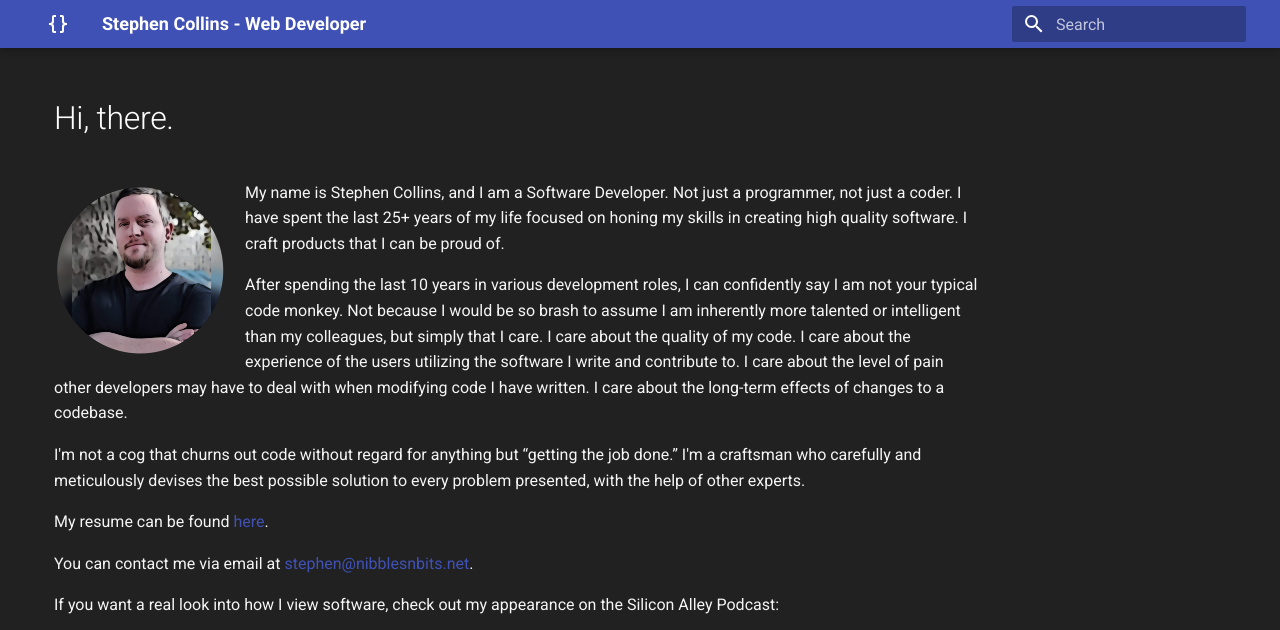
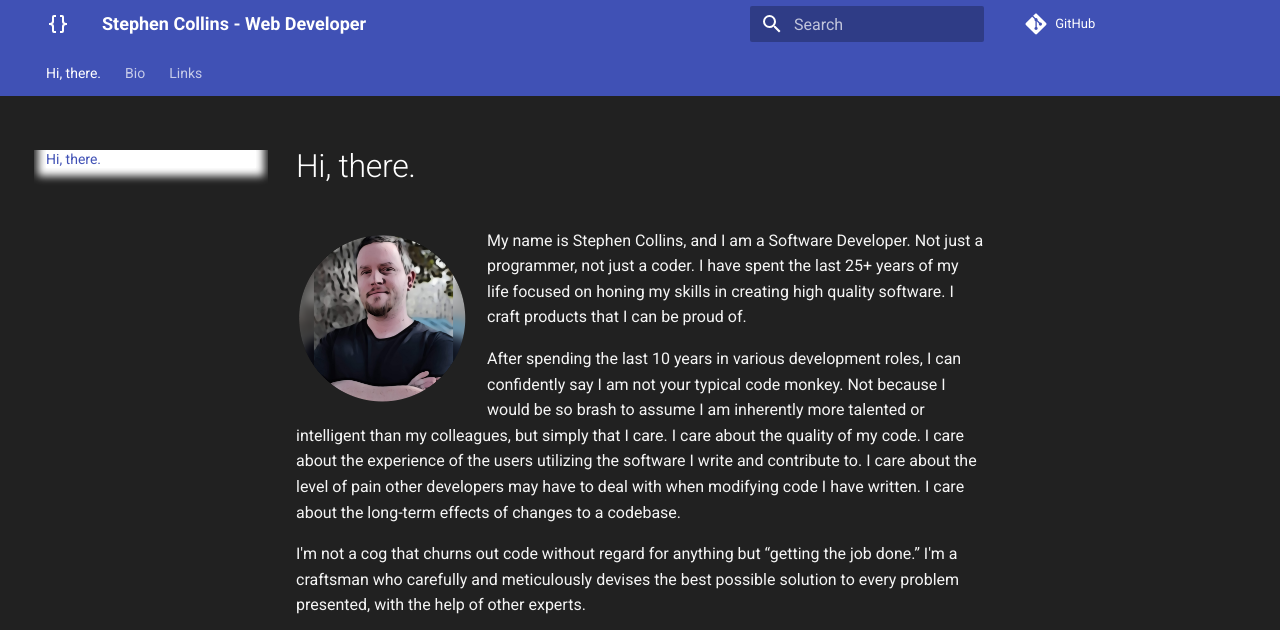
Before and after one commit to nibblesnbits/nibblesnbits.github.io, an MkDocs documentation site: the page built from docs/index.md, in a window 1280 px wide and 1004 px high, cut to the strip 0-630 px from the top of the window. Built offline with MkDocs 1.6.1 and Material for MkDocs 9.7.7, drawn with Linux system fonts in a browser that asks for light colours; comment, search, counter and statistics services are not loaded.

Commit message:
updated mkdocs and fixed css bug

```diff
--- a/docs/stylesheets/theme-mod.css
+++ b/docs/stylesheets/theme-mod.css
@@ -1,16 +1,13 @@
 .md-content {
-  margin-left: 0;
-}
-.md-sidebar--primary {
-  display: none;
+    margin-left: 0;
 }
 
 .headshot {
-  margin-right: 2ch;
-  margin-bottom: 8px;
-  width: 175px;
+    margin-right: 2ch;
+    margin-bottom: 8px;
+    width: 175px;
 }
 
 .md-icon--menu {
-  display: none;
+    display: none;
 }
--- a/mkdocs.yml
+++ b/mkdocs.yml
@@ -1,4 +1,6 @@
 site_name: Stephen Collins - Web Developer
+site_url: https://nibblesnbits.net/
+repo_url: https://github.com/nibblesnbits/nibblesnbits.github.io
 
 nav:
   - "Hi, there.": "index.md"
@@ -6,6 +8,8 @@ nav:
   - "Links": "links.md"
 
 theme:
+  features:
+    - navigation.tabs
   icon:
     logo: material/code-braces
   name: material
```
